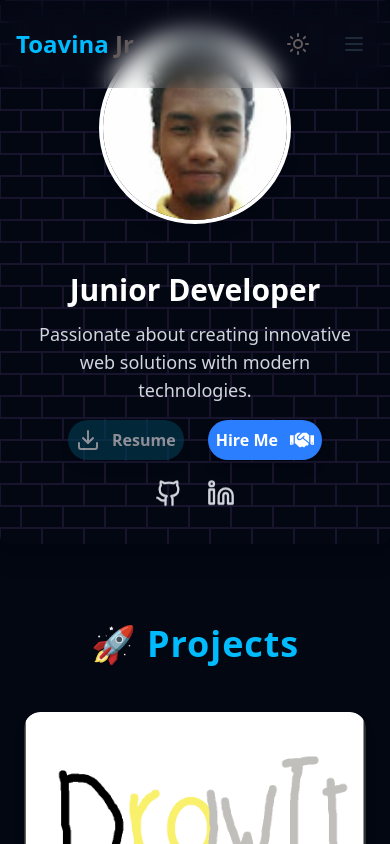
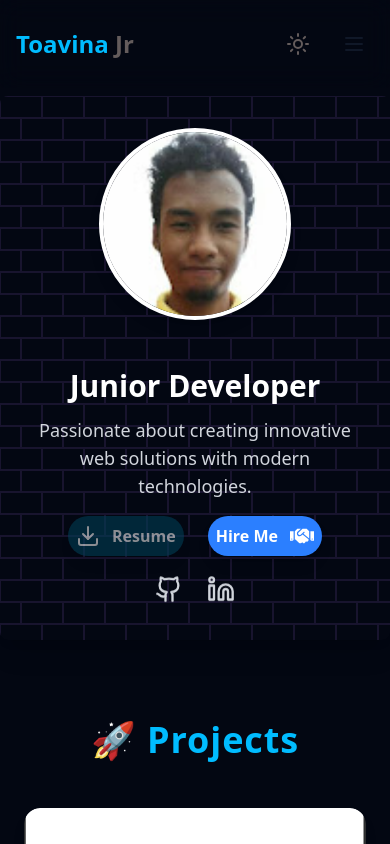
Before and after one commit to ToavinaJr/Modern-Portfolio, a React (Vite) app: page / in a window 390 px wide. Shown: the top 844 px of the page. Built offline with nearby package versions, Linux system fonts and the light colour scheme.

Commit message:
Fixation de la couleur du menu toogle

```diff
--- a/src/components/Header.tsx
+++ b/src/components/Header.tsx
@@ -26,7 +26,7 @@ export const Header = ({ darkMode, onThemeToggle }: HeaderProps) => {
   ];
 
   return (
-    <header className="fixed top-0 left-0 right-0 w-full backdrop-blur-md z-[50] px-4 py-6 animate-fade-in">
+    <header className="fixed top-0 right-0 w-full backdrop-blur-md z-[50] px-4 py-6 animate-fade-in">
       <div className="container mx-auto">
         <nav className="flex justify-between items-center">
           <h1 className="text-2xl font-bold animate-slide-down">
@@ -72,14 +72,14 @@ export const Header = ({ darkMode, onThemeToggle }: HeaderProps) => {
               className="p-2 hover:bg-gray-100 dark:hover:bg-gray-800 rounded-lg transition-colors relative z-50"
               aria-label="Toggle menu"
             >
-              <div className="relative w-6 h-6">
+              <div className="relative w-6 h-6 text-black">
                 <X
                   className={`absolute top-0 left-0 transform transition-all duration-300 ease-in-out text-gray-800 dark:text-gray-200 ${
                     isMenuOpen ? 'opacity-100 rotate-0' : 'opacity-0 -rotate-90'
                   }`}
                 />
                 <Menu
-                  className={`absolute top-0 left-0 transform transition-all duration-300 ease-in-out text-gray-800 dark:text-gray-200 ${
+                  className={`absolute top-0 left-0 transform transition-all duration-300 ease-in-out text-gray-900 dark:text-gray-500 ${
                     isMenuOpen ? 'opacity-0 rotate-90' : 'opacity-100 rotate-0'
                   }`}
                 />
--- a/src/components/HeroSection.tsx
+++ b/src/components/HeroSection.tsx
@@ -6,7 +6,7 @@ interface HeroSectionProps {
 }
 
 export const HeroSection = ({ darkMode } : HeroSectionProps) => (
-  <section id="hero" className={`container container-hero mx-auto px-6 py-8 md:py-20 flex flex-col md:flex-row items-center gap-12 bg-gradient-to-b md:min-h-[80vh] from-gray-100 to-white dark:from-gray-900 dark:to-gray-800 rounded-lg shadow-xl animate-fade-in`}>
+  <section id="hero" className={`mt-24 container container-hero mx-auto px-6 py-8 md:py-20 flex flex-col md:flex-row items-center gap-12 bg-gradient-to-b md:min-h-[80vh] from-gray-100 to-white dark:from-gray-900 dark:to-gray-800 rounded-lg shadow-xl animate-fade-in`}>
     <div className="md:w-1/3 flex justify-center">
       <img
         src="/images/photo_profil.jpg"
```
